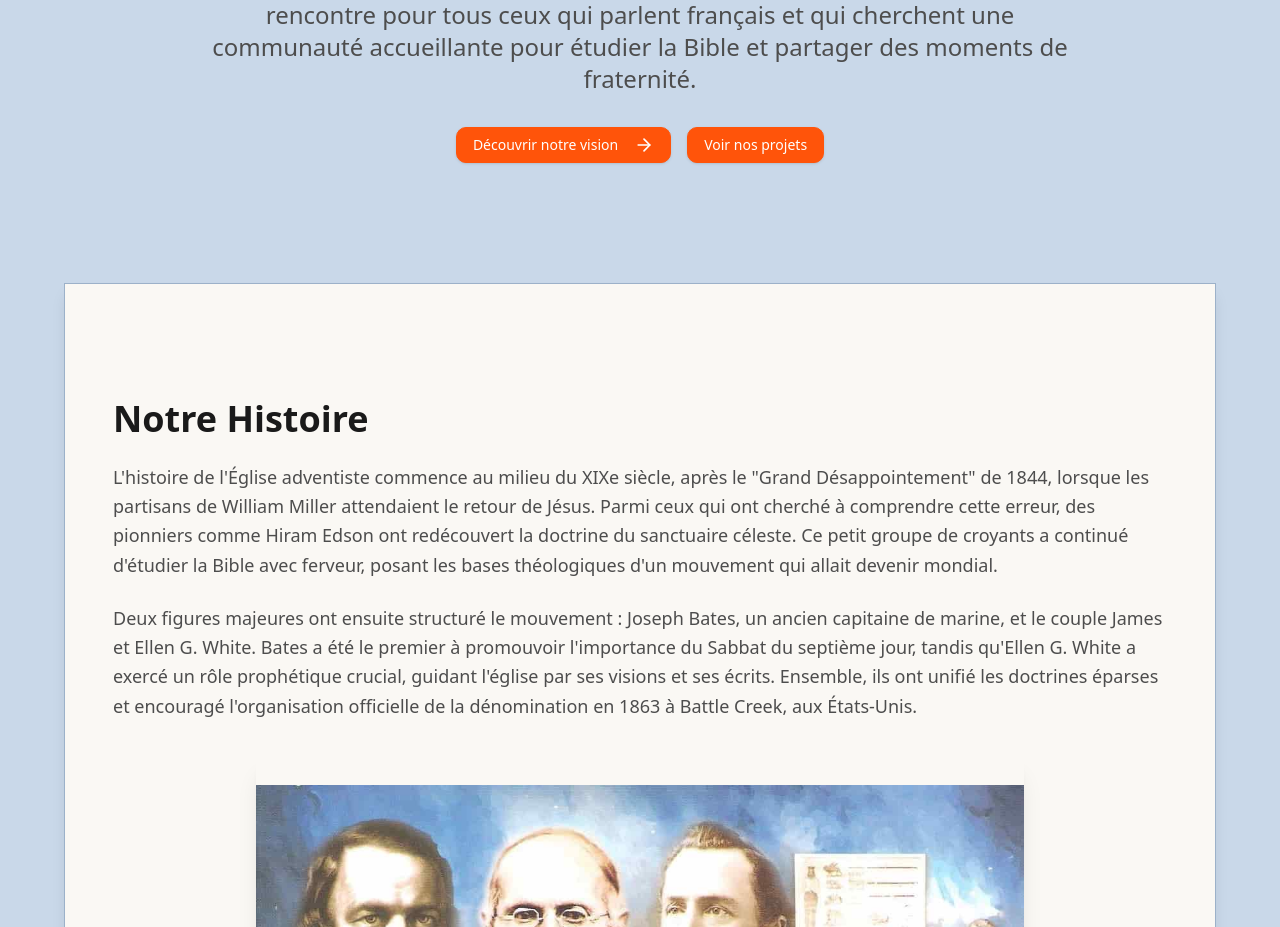
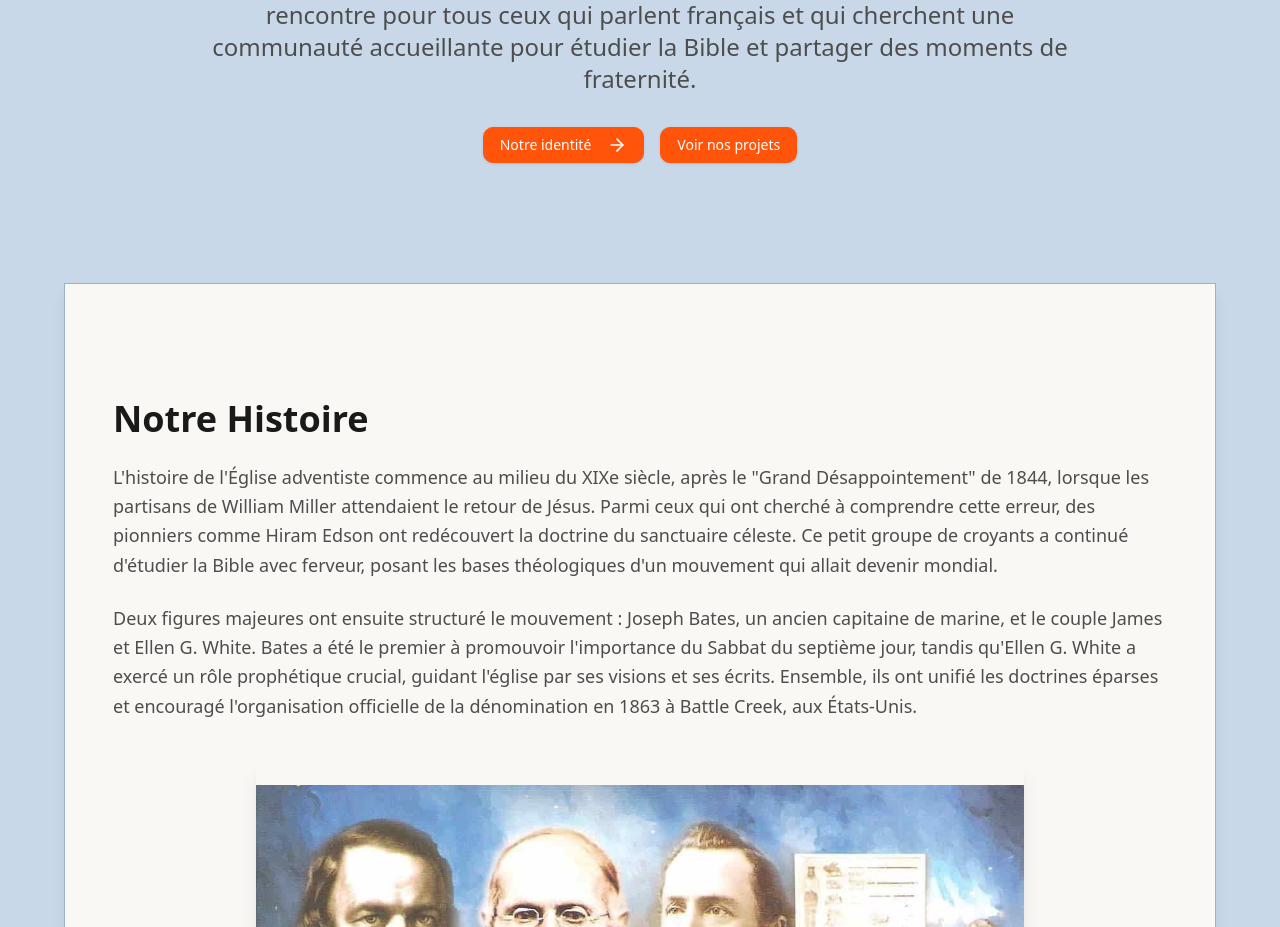
Before and after one commit to bikeinnovecom-commits/groupe-francophone-francfort, a React (Vite) app in the folder frontend/: page / in a window 1280 px wide. Shown: the part 1089-2016 px from the top of the page. Built offline with nearby package versions, Linux system fonts and the light colour scheme.

Commit message:
Changer 'Découvrir notre vision' en 'Notre identité'

```diff
--- a/frontend/src/pages/AboutPage.tsx
+++ b/frontend/src/pages/AboutPage.tsx
@@ -115,7 +115,7 @@ export default function AboutPage() {
             <div className="flex flex-wrap gap-4 justify-center">
               <Link to="/vision">
                 <Button className="glass-button glass-button-primary">
-                  Découvrir notre vision
+                  Notre identité
                   <ArrowRight className="ml-2 h-5 w-5" />
                 </Button>
               </Link>
```
